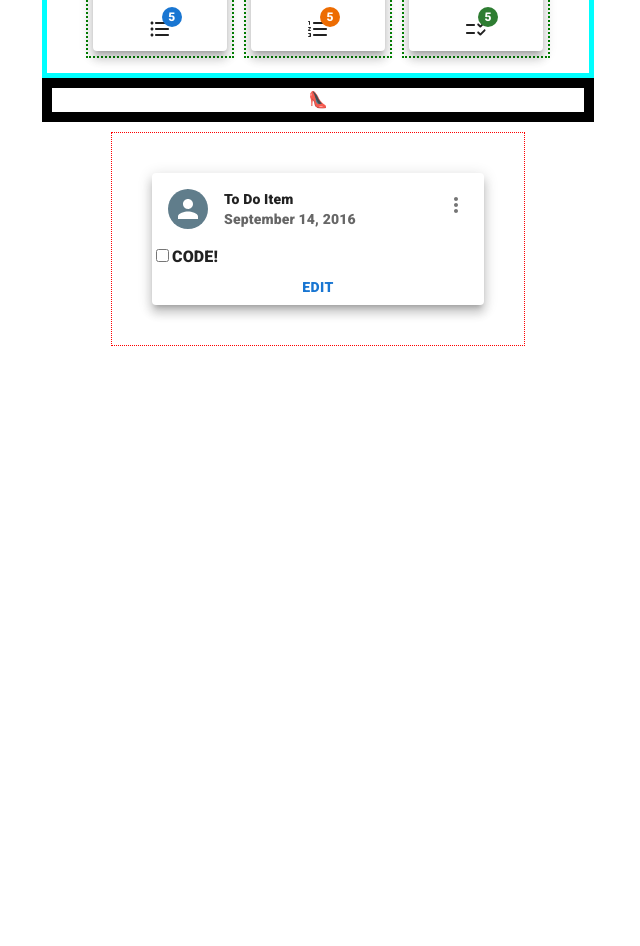
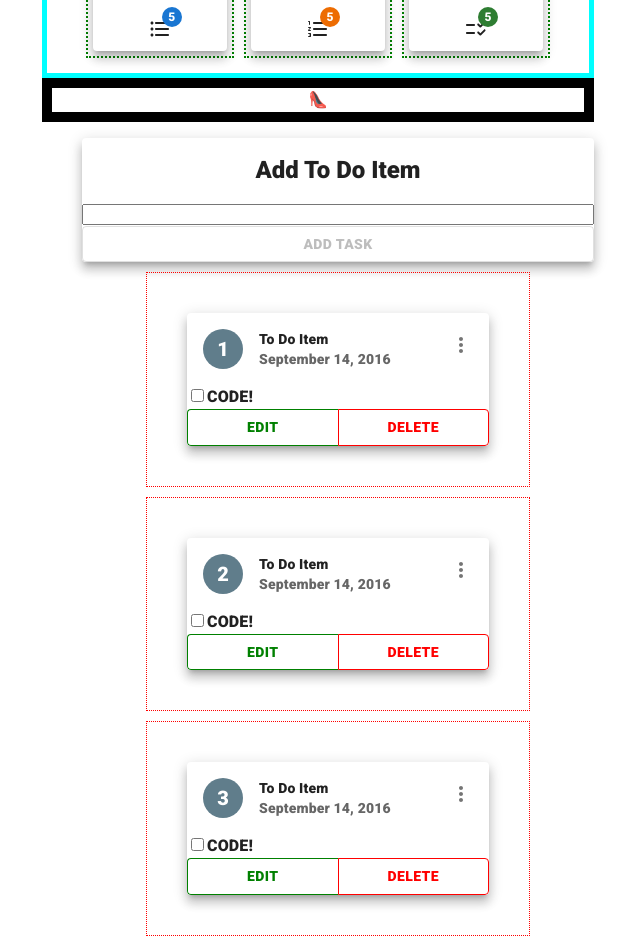
Before and after one commit to cjp0421/todo-app, a React (Vite) app in the folder frontend/: page / in a window 1280 px wide. Shown: the part 360-1306 px from the top of the page, without its empty margins (322-962 px from the left). Before the commit the page ends 800 px from the top, so only its background shows below. Built offline with nearby package versions, Linux system fonts and the light colour scheme.

Commit message:
App is now fully functioning - Full frontend support for CRUD operations

```diff
--- a/frontend/src/App.tsx
+++ b/frontend/src/App.tsx
@@ -1,8 +1,9 @@
 import './App.css'
 import CssBaseline from '@mui/material/CssBaseline';
 import { Container } from '@mui/material'
-import ToDoItem from './components/todoItem/ToDoItem'
+// import ToDoItem from './components/todoItem/ToDoItem'
 import ToDoSummary from './components/todoSummary/ToDoSummary';
+import ToDoList from './components/todoList/ToDoList';
 
 function App() {
 
@@ -20,7 +21,7 @@ function App() {
 
           <ToDoSummary />
           <div className='shoebox'>👠</div>
-          <ToDoItem />
+          <ToDoList />
 
         </div>
 
--- a/frontend/src/components/todoAddTask/ToDoAddTask.tsx
+++ b/frontend/src/components/todoAddTask/ToDoAddTask.tsx
@@ -0,0 +1,60 @@
+import Button from "@mui/material/Button";
+import ButtonGroup from "@mui/material/ButtonGroup";
+import Card from "@mui/material/Card";
+import CardHeader from "@mui/material/CardHeader";
+import FormGroup from "@mui/material/FormGroup";
+import { useState } from "react";
+
+
+export default function todoAddTask({ todos, handleAddTodo }) {
+    const [label, setLabel] = useState("")
+    const handleUpdateLabel = (e) => setLabel(e.target.value)
+
+    //this function would typically be on the server
+    function createTodo(label) {
+        return {
+            id: todos.length + 1,
+            label,
+            completed: false
+        }
+    }
+
+    const handleAddTodoClick = () => {
+        const todo = createTodo(label)
+        handleAddTodo(todo)
+        setLabel("")
+    }
+
+
+    return (
+        <Card raised >
+            <CardHeader style={{
+                width: '100%',
+                display: 'block',
+                textAlign: 'center'
+            }}
+                title="Add To Do Item"
+            />
+            <FormGroup sx={{
+                width: '100%'
+            }}>
+                <label >
+                    <input style={{
+                        width: '100%'
+                    }}
+                        type="text"
+                        value={label}
+                        onChange={handleUpdateLabel}
+                    />
+                </label>
+                <ButtonGroup sx={{
+                    width: '100%'
+                }}>
+                    <Button disabled={label.length === 0} onClick={handleAddTodoClick} sx={{
+                        width: '100%'
+                    }}>Add Task</Button>
+                </ButtonGroup>
+            </FormGroup>
+        </Card>
+    )
+}
--- a/frontend/src/components/todoItem/ToDoItem.tsx
+++ b/frontend/src/components/todoItem/ToDoItem.tsx
@@ -1,16 +1,25 @@
-import React, { useEffect, useState } from 'react'
+import React, { ReactNode, useEffect, useState } from 'react'
 import './ToDoItem.css'
-import { Avatar, Button, Card, Checkbox, FormControlLabel, FormGroup, IconButton, Typography } from '@mui/material';
+import { Avatar, Button, ButtonGroup, Card, Checkbox, FormControlLabel, FormGroup, IconButton, Typography } from '@mui/material';
 import CardContent from '@mui/material/CardContent';
 import CardHeader from '@mui/material/CardHeader';
 import { blueGrey, red } from '@mui/material/colors';
 import ExpandMoreIcon from '@mui/icons-material/ExpandMore';
 import MoreVertIcon from '@mui/icons-material/MoreVert';
 
+type ToDoProps = {
+    todo: {
+        id: number,
+        label: string,
+        completed: boolean
+    },
+    handleUpdateTodo: (e) => void,
+    handleDeleteTodo: (id) => void
+}
 
-const ToDoItem: React.FC = () => {
-    const [completed, setCompleted] = useState(false);
-    const [label, setLabel] = useState("CODE!");
+const ToDoItem: React.FC<ToDoProps> = ({ todo, handleUpdateTodo, handleDeleteTodo }) => {
+
+    // const [completed, setCompleted] = useState(false);
     const [editing, setEditing] = useState(false);
 
     const handleEditClick = () => {
@@ -18,21 +27,33 @@ const ToDoItem: React.FC = () => {
     }
 
     const handleCheckboxChange = () => {
-        setCompleted(!completed)
+        handleUpdateTodo({
+            ...todo,
+            completed: !todo.completed
+        })
     }
 
-    const handleUpdateLabel = (e) => setLabel(e.target.value)
+    const handleDeleteClick = () => {
+        handleDeleteTodo(todo.id)
+    }
+
+    const handleUpdateLabel = (e) => {
+        //this makes a copy and then sets the label property on that copy to the new value
+        //this is necessary because whenever you update state
+        //the value you pass REPLACES the current state - partial updates don't merge with previous state!
+        handleUpdateTodo({
+            ...todo,
+            label: e.target.value
+        })
+    }
 
     return (
-        <>
-
         <div className="toDoItem">
             <Card raised >
-
                 <CardHeader
                     avatar={
                         <Avatar sx={{ bgcolor: blueGrey[500] }} aria-label="To Do Item">
-
+                            {todo.id}
                         </Avatar>
                     }
                     action={
@@ -47,29 +68,33 @@ const ToDoItem: React.FC = () => {
                     <label htmlFor='checkbox'>
                         <div>
 
-                                <input type="checkbox" id="checkbox" checked={completed} onChange={handleCheckboxChange} />
+                            <input type="checkbox" id="checkbox" checked={todo.completed} onChange={handleCheckboxChange} />
 
-                                {editing ? (<input type="text" value={label} onChange={handleUpdateLabel} />) : (
-                                    completed === false ? <span>{label}</span> : <span><Typography sx={{
+                            {editing ? (<input type="text" value={todo.label} onChange={handleUpdateLabel} />) : (
+                                todo.completed === false ? <span>{todo.label}</span> : <span><Typography sx={{
                                     textDecoration: 'line-through'
-                                    }}>{label}</Typography></span>)
+                                }}>{todo.label}</Typography></span>)
                             }
-
-
-
-
 
                         </div>
                     </label>
-                        <Button onClick={handleEditClick}>{editing ? "Save" : "Edit"}</Button>
+                    <ButtonGroup sx={{
+                        width: '100%'
+                    }}>
+                        <Button onClick={handleEditClick} sx={{
+                            width: '100%',
+                            color: 'green',
+                            borderColor: 'green'
+                        }}>{editing ? "Save" : "Edit"}</Button>
+                        <Button onClick={handleDeleteClick} sx={{
+                            width: '100%',
+                            color: 'red',
+                            borderColor: 'red'
+                        }}>Delete</Button>
+                    </ButtonGroup>
                 </FormGroup>
-
             </Card>
-
-
-
         </div>
-        </>
     );
 }
 
--- a/frontend/src/components/todoList/ToDoList.tsx
+++ b/frontend/src/components/todoList/ToDoList.tsx
@@ -1 +1,57 @@
-import { render, screen, fireEvent } from "@testing-library/react";
+import { useState } from "react";
+import ToDoItem from "../todoItem/ToDoItem";
+import TodoAddTask from "../todoAddTask/ToDoAddTask";
+
+export default function ToDoList() {
+    const [todos, setTodos] = useState([
+        {
+            id: 1,
+            label: "CODE!",
+            completed: false
+        },
+        {
+            id: 2,
+            label: "CODE!",
+            completed: false
+        },
+        {
+            id: 3,
+            label: "CODE!",
+            completed: false
+        }
+    ])
+
+    const handleUpdateTodo = (updatedTodo) => {
+        const newTodoList = todos.map((todo) => {
+            return (todo.id === updatedTodo.id) ? updatedTodo : todo
+        })
+        setTodos(newTodoList)
+    }
+
+    const handleDeleteTodo = (id) => {
+        const newTodos = todos.filter((todo) => todo.id !== id)
+        setTodos(newTodos)
+    }
+
+    const handleAddTodo = (newTodo) => {
+        const newTodos = [...todos, newTodo]
+        setTodos(newTodos)
+    }
+
+    return (
+        <ul>
+            <TodoAddTask todos={todos} handleAddTodo={handleAddTodo} />
+            {
+                todos.map((todo) => {
+                    return (
+                        <ToDoItem
+                            key={todo.id}
+                            todo={todo}
+                            handleUpdateTodo={handleUpdateTodo}
+                            handleDeleteTodo={handleDeleteTodo}
+                        />
+                    )
+                })}
+        </ul>
+    )
+}
```
Also changed, not shown: frontend/src/scratchFunctions.tsx (added, +28 -0 lines), 1 other file (tests, documents, lock files or other folders). Lines whose indentation alone changed are shown as unchanged.
